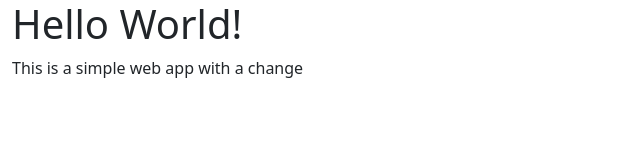
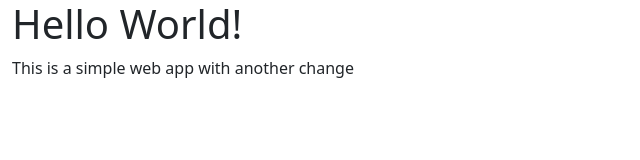
Before and after one commit to rakiria/paasuebung, a website built with webpack: page src/index.html in a window 1280 px wide. Shown: the full height of the page, 0-640 px from the left. Built offline with nearby package versions, Linux system fonts and the light colour scheme.

Commit message:
Test des geänderten workflows

```diff
--- a/src/index.html
+++ b/src/index.html
@@ -13,7 +13,7 @@
     <div class="container-fluid">
       <div class="row">
         <h1>Hello World!</h1>
-        <p>This is a simple web app with a change</p>
+        <p>This is a simple web app with another change</p>
       </div>
     </div>
 
```
